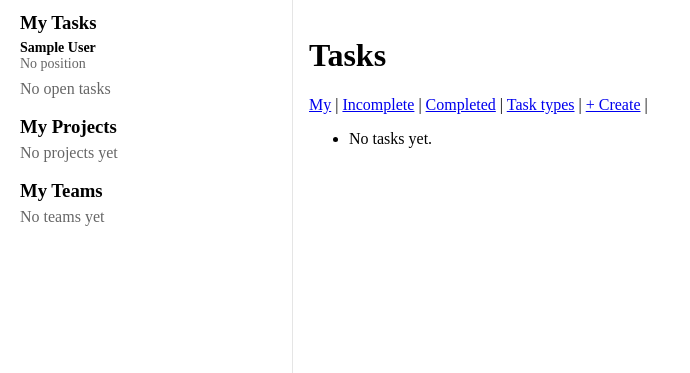
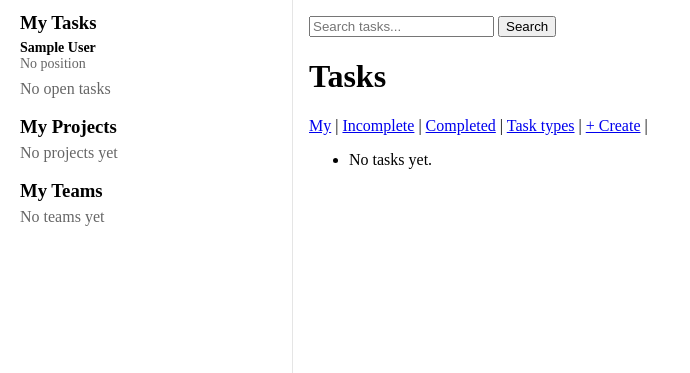
Before and after one commit to Artcrafterrra/task-manager, a Django app: page / in a window 1280 px wide. Shown: the part 47-420 px from the top of the page, without its empty margins (0-690 px from the left). Run offline with Django 5.2, Linux system fonts and the light colour scheme; the visitor is signed in with stand-in values (Sample User, id 1); data that the repository does not hold is empty.

Commit message:
Add search functionality for tasks: views, templates, and query filtering updates

```diff
--- a/templates/tracker/task_list.html
+++ b/templates/tracker/task_list.html
@@ -1,6 +1,15 @@
 {% extends "base.html" %}
 {% block title %}Tasks{% endblock %}
 {% block content %}
+  <form method="get" style="margin-bottom:12px;">
+  <input type="text" name="q" placeholder="Search tasks..." value="{{ search_query }}">
+  <button type="submit">Search</button>
+  {% if request.GET.my %}<input type="hidden" name="my" value="{{ request.GET.my }}">{% endif %}
+  {% if request.GET.created %}<input type="hidden" name="created" value="{{ request.GET.created }}">{% endif %}
+  {% if request.GET.done %}<input type="hidden" name="done" value="{{ request.GET.done }}">{% endif %}
+  {% if request.GET.priority %}<input type="hidden" name="priority" value="{{ request.GET.priority }}">{% endif %}
+  </form>
+
 <h1>Tasks</h1>
 
 <p>
--- a/tracker/views.py
+++ b/tracker/views.py
@@ -3,6 +3,7 @@ from django.contrib.auth.mixins import LoginRequiredMixin, UserPassesTestMixin
 from django.shortcuts import redirect, get_object_or_404
 from django.urls import reverse_lazy
 from django.views import generic
+from django.db.models import Q
 
 from tracker.models import Task, TaskType, Project, Team
 from tracker.forms import TaskForm, TaskTypeForm, SignUpForm
@@ -31,7 +32,14 @@ class TaskListView(LoginRequiredMixin, generic.ListView):
             qs = qs.filter(is_completed=False)
         if pr := self.request.GET.get("priority"):
             qs = qs.filter(priority=pr)
+        if q := self.request.GET.get("q"):
+            qs = qs.filter(Q(name__icontains=q) | Q(description__icontains=q))
         return qs
+
+    def get_context_data(self, **kwargs):
+        ctx = super().get_context_data(**kwargs)
+        ctx["search_query"] = self.request.GET.get("q", "")
+        return ctx
 
 
 class TaskDetailView(LoginRequiredMixin, generic.DetailView):
@@ -182,10 +190,14 @@ class TeamTaskListView(LoginRequiredMixin, UserPassesTestMixin, generic.ListView
             .filter(project__team_id=self.kwargs["pk"])
             .order_by("-created_at")
         )
+        if q := self.request.GET.get("q"):
+            qs = qs.filter(Q(name__icontains=q) | Q(description__icontains=q))
+        return qs
 
     def get_context_data(self, **kwargs):
         ctx = super().get_context_data(**kwargs)
         ctx["team"] = get_object_or_404(Team, pk=self.kwargs["pk"])
+        ctx["search_query"] = self.request.GET.get("q", "")
         return ctx
 
 class ProjectTaskListView(LoginRequiredMixin, UserPassesTestMixin, generic.ListView):
@@ -208,10 +220,14 @@ class ProjectTaskListView(LoginRequiredMixin, UserPassesTestMixin, generic.ListV
             .filter(project_id=self.kwargs["pk"])
             .order_by("-created_at")
         )
+        if q := self.request.GET.get("q"):
+            qs = qs.filter(Q(name__icontains=q) | Q(description__icontains=q))
+        return qs
 
     def get_context_data(self, **kwargs):
         ctx = super().get_context_data(**kwargs)
         ctx["project"] = get_object_or_404(Project, pk=self.kwargs["pk"])
+        ctx["search_query"] = self.request.GET.get("q", "")
         return ctx
 
 class UserProfileView(LoginRequiredMixin, UserPassesTestMixin, generic.DetailView):
```
